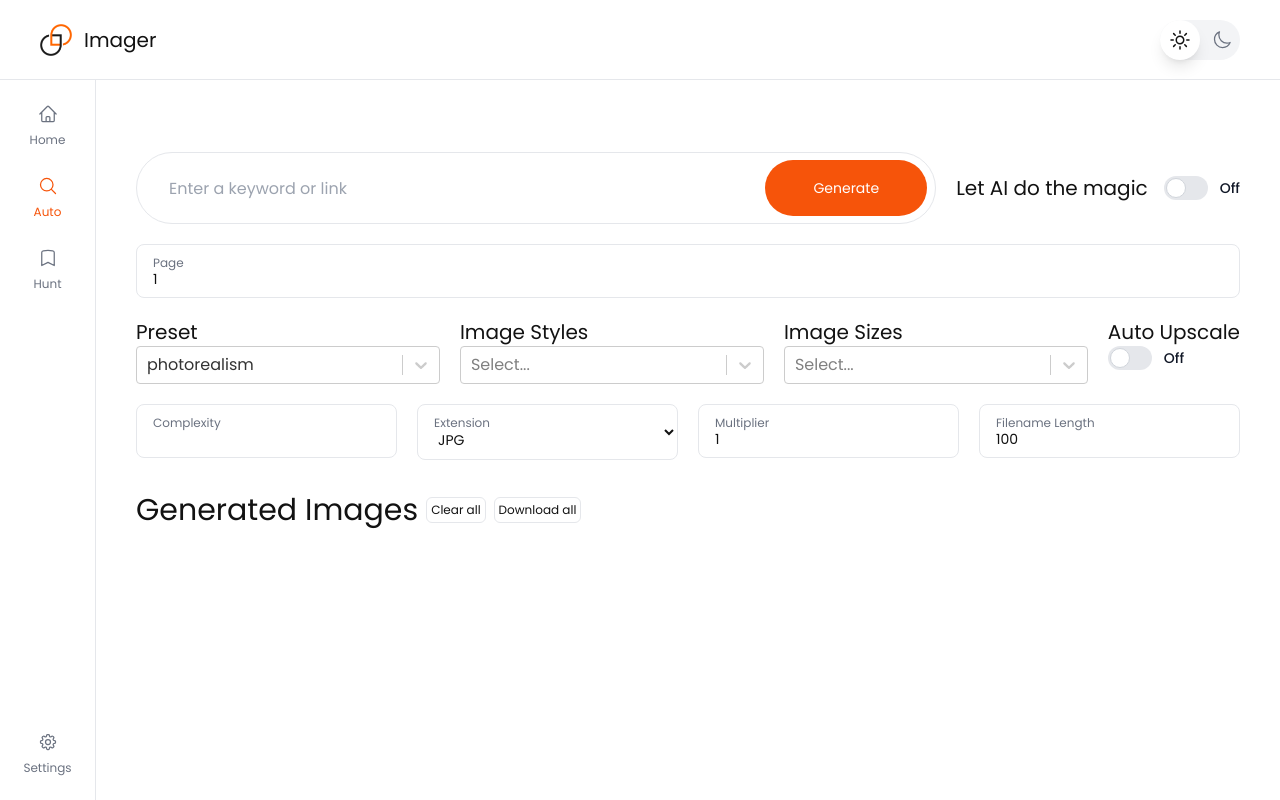
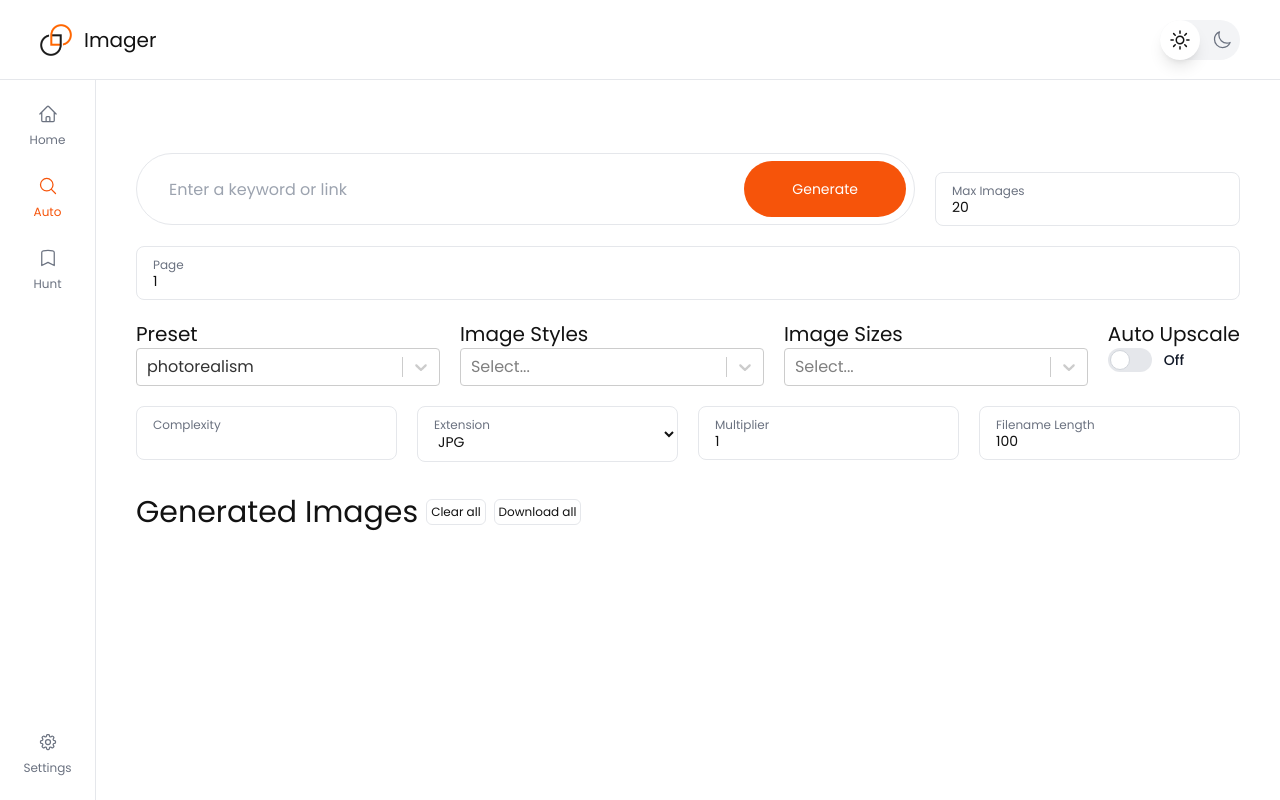
Before and after one commit to fabwaseem/recraft, a React (Vite) app: page /auto in a window 1280 px wide. Built offline with nearby package versions, Linux system fonts and the light colour scheme; sample sign-in values are in the browser's storage.

Commit message:
added max image limits

```diff
--- a/src/api/index.js
+++ b/src/api/index.js
@@ -57,7 +57,6 @@ export const getImagesById = async ({ token, id, prompt }) => {
     );
     const imagesData = response.data.images;
     const images = [];
-    console.log(imagesData);
     for (const image of imagesData) {
       if (image.vector_image) {
         const svgData = createSVGFromJSON(image.rector);
--- a/src/pages/Auto.jsx
+++ b/src/pages/Auto.jsx
@@ -25,6 +25,12 @@ const Auto = () => {
   const [images, setImages] = useState([]);
   const [loading, setLoading] = useState(false);
   const [selectedPresetType, setSelectedPresetType] = useState(0);
+  const [generationLimit, setGenerationLimit] = useState(20);
+  const [inProgress, setInProgress] = useState(0);
+  const [selectedSizes, setSelectedSizes] = useState([]);
+  const [selectedStyles, setSelectedStyles] = useState([]);
+  const [generationQueue, setGenerationQueue] = useState([]);
+  const [isGenerating, setIsGenerating] = useState(false);
 
   const [formData, setFormData] = useState({
     query: "",
@@ -47,11 +53,6 @@ const Auto = () => {
       }));
     }
   }, []);
-
-  const [inProgress, setInProgress] = useState(0);
-
-  const [selectedSizes, setSelectedSizes] = useState([]);
-  const [selectedStyles, setSelectedStyles] = useState([]);
 
   const sizeOptions = sizes.map((size) => ({
     value: size,
@@ -202,8 +203,7 @@ const Auto = () => {
         titles.length * selectedSizes.length * selectedStyles.length;
       setInProgress(totalInProgress);
 
-      const tasks = [];
-
+      const newQueue = [];
       for (const title of titles) {
         for (const size of selectedSizes) {
           const layer_size = {
@@ -211,48 +211,58 @@ const Auto = () => {
             width: size.width,
           };
           for (const style of selectedStyles) {
-            tasks.push(async () => {
             let prompt = title;
             if (formData.enhance) {
               prompt = await generatePrompt(
                 title + " in style of " + style.label,
               );
             }
-              await generate(layer_size, style, prompt, formData);
-              setInProgress((prev) => prev - 1);
-            });
+            newQueue.push({ layer_size, style, prompt, formData });
           }
         }
       }
+      setGenerationQueue((prevQueue) => [...prevQueue, ...newQueue]);
+      setInProgress(newQueue.length);
 
-      // Run tasks with a concurrency limit of 10
-      await runWithConcurrency(2, tasks);
+      if (!isGenerating) {
+        processQueue();
+      }
     } catch (err) {
       toast.error(err.message);
-    } finally {
-      setLoading(false);
     }
   };
 
-  const runWithConcurrency = async (limit, tasks) => {
-    const results = [];
-    const executing = [];
+  const processQueue = async () => {
+    if (generationQueue.length === 0 || images.length >= generationLimit) {
+      setIsGenerating(false);
+      return;
+    }
+    console.log({ generationQueue, images, generationLimit });
+    setIsGenerating(true);
+    const item = generationQueue[0];
 
-    for (const task of tasks) {
-      const p = Promise.resolve().then(() => task());
-      results.push(p);
-
-      if (limit <= tasks.length) {
-        const e = p.then(() => executing.splice(executing.indexOf(e), 1));
-        executing.push(e);
-        if (executing.length >= limit) {
-          await Promise.race(executing);
-        }
-      }
+    try {
+      await generate(item.layer_size, item.style, item.prompt, item.formData);
+    } catch (error) {
+      toast.error(error.response?.data?.code || error.message);
+      console.log(error);
     }
 
-    return Promise.all(results);
+    setGenerationQueue((prevQueue) => prevQueue.slice(1));
+    setInProgress((prev) => prev - 1);
+
+    setIsGenerating(false);
   };
+
+  useEffect(() => {
+    if (
+      images.length < generationLimit &&
+      generationQueue.length > 0 &&
+      !isGenerating
+    ) {
+      processQueue();
+    }
+  }, [images, generationQueue, generationLimit, isGenerating]);
 
   const generate = async (layer_size, style, prompt, formData) => {
     try {
@@ -338,7 +348,7 @@ const Auto = () => {
             </button>
           </div>
         </div>
-        <div className="flex items-center gap-4">
+        {/* <div className="flex items-center gap-4">
           <label
             htmlFor="enhance"
             className="text-xl text-dark dark:text-white "
@@ -361,6 +371,28 @@ const Auto = () => {
             <span className="ms-3 text-sm font-medium text-gray-900 dark:text-gray-300">
               {formData.enhance ? "On" : "Off"}
             </span>
+          </label>
+        </div> */}
+        <div className="relative mt-5 ">
+          <input
+            type="number"
+            className=" peer block w-full rounded-lg border bg-transparent p-4 text-sm text-dark dark:border-gray-600 dark:text-white [&:not(:placeholder-shown)]:pt-6 [&:not(:placeholder-shown)]:pb-2"
+            min={1}
+            value={generationLimit}
+            onChange={(e) => {
+              setGenerationLimit(e.target.value);
+            }}
+          />
+          <label
+            className="start-0 pointer-events-none absolute top-0 h-full truncate border border-transparent p-4 transition duration-100 ease-in-out peer-focus:-translate-y-1.5 peer-focus:text-xs peer-focus:text-gray-500
+    peer-disabled:pointer-events-none
+    peer-disabled:opacity-50
+    peer-[:not(:placeholder-shown)]:-translate-y-1.5
+    peer-[:not(:placeholder-shown)]:text-xs
+    peer-[:not(:placeholder-shown)]:text-gray-500
+    dark:text-white"
+          >
+            Max Images
           </label>
         </div>
       </form>
```
Lines whose indentation alone changed are shown as unchanged.
